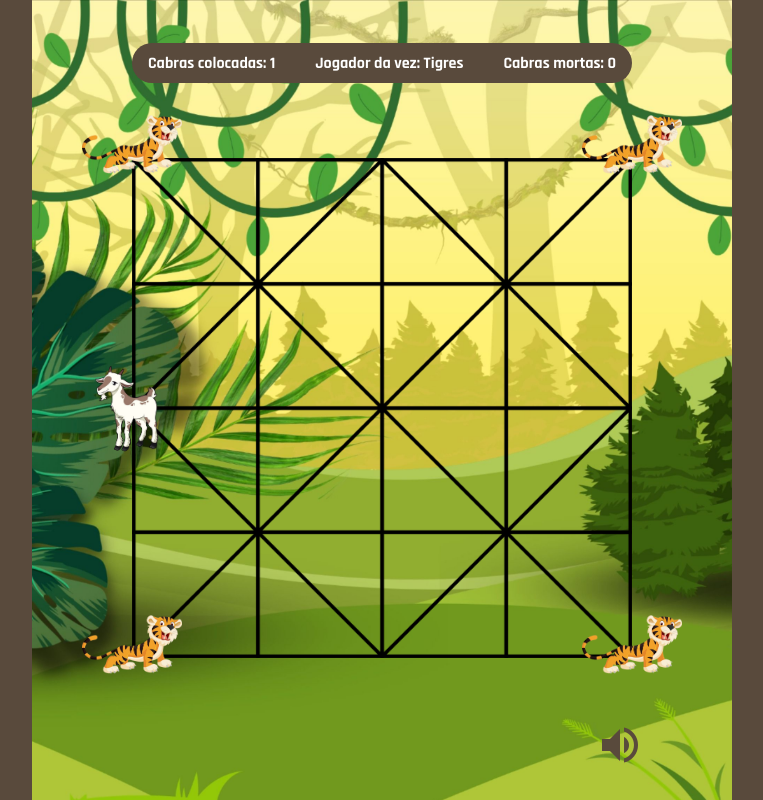
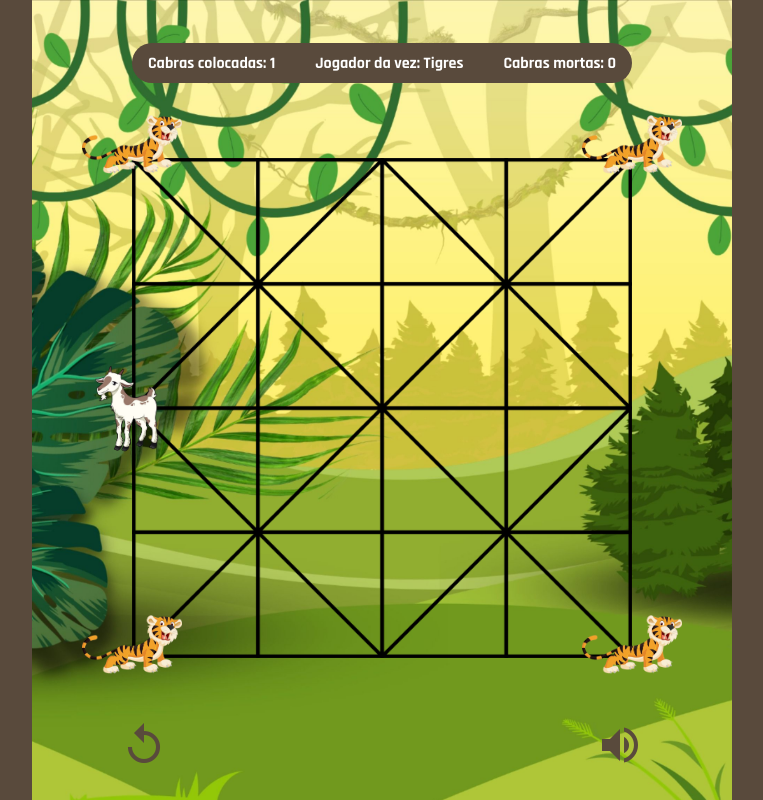
Before and after one commit to Alejandrodsp/Tigres-e-Cabras, an Angular app: page / in a window 1280 px wide. Both pictures are taken after a click on the element 544 px from the left and 592 px from the top of the page. Shown: the whole page, without its empty margins (258-1021 px from the left). Built offline with nearby package versions, Linux system fonts and the light colour scheme.

Commit message:
Botão reiniciar partida

```diff
--- a/src/app/app.component.html
+++ b/src/app/app.component.html
@@ -27,7 +27,12 @@
       </div>
     </div>
     <div class="container-btn-mute">
-        <mat-icon (click)="mutarMusica()">{{this.backgroundMusic.muted ? 'volume_off' : 'volume_up'}}</mat-icon>
+      <mat-icon (click)="novoJogo()" matTooltip="Jogar novamente">
+        replay
+      </mat-icon>
+      <mat-icon (click)="mutarMusica()" [matTooltip]="this.backgroundMusic.muted ? 'Desmutar música de fundo' : 'Mutar música de fundo'">
+        {{this.backgroundMusic.muted ? 'volume_off' : 'volume_up'}}
+      </mat-icon>
     </div>
   </div>
 </div>
--- a/src/app/app.component.scss
+++ b/src/app/app.component.scss
@@ -136,7 +136,7 @@
 
     .container-btn-mute {
       display: flex;
-      justify-content: flex-end;
+      justify-content: space-between;
       width: 500px;
 
       .mat-icon {
--- a/src/app/app.module.ts
+++ b/src/app/app.module.ts
@@ -5,6 +5,7 @@ import { AppComponent, DialogVencedor } from './app.component';
 import { BrowserAnimationsModule } from '@angular/platform-browser/animations';
 import { MatDialogModule } from '@angular/material/dialog';
 import { MatButtonModule } from '@angular/material/button';
+import { MatTooltipModule } from '@angular/material/tooltip';
 
 @NgModule({
   declarations: [
@@ -16,7 +17,8 @@ import { MatButtonModule } from '@angular/material/button';
     BrowserAnimationsModule,
     MatIconModule,
     MatDialogModule,
-    MatButtonModule
+    MatButtonModule,
+    MatTooltipModule
   ],
   providers: [],
   bootstrap: [AppComponent]
```
